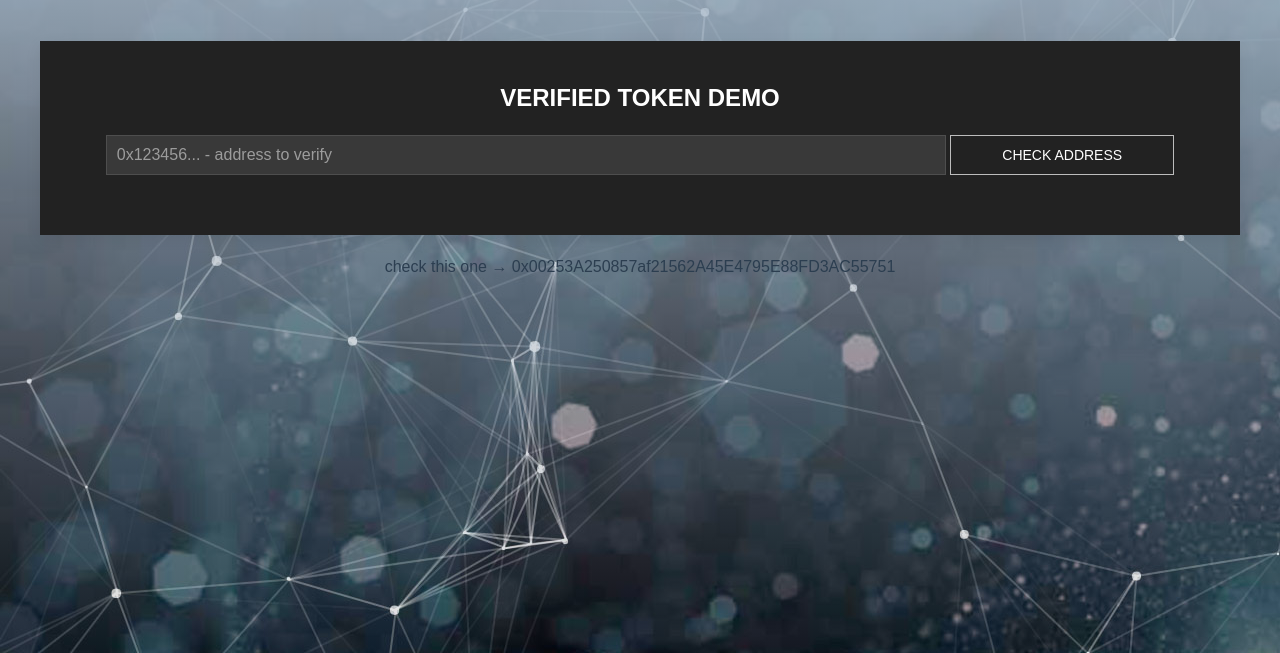
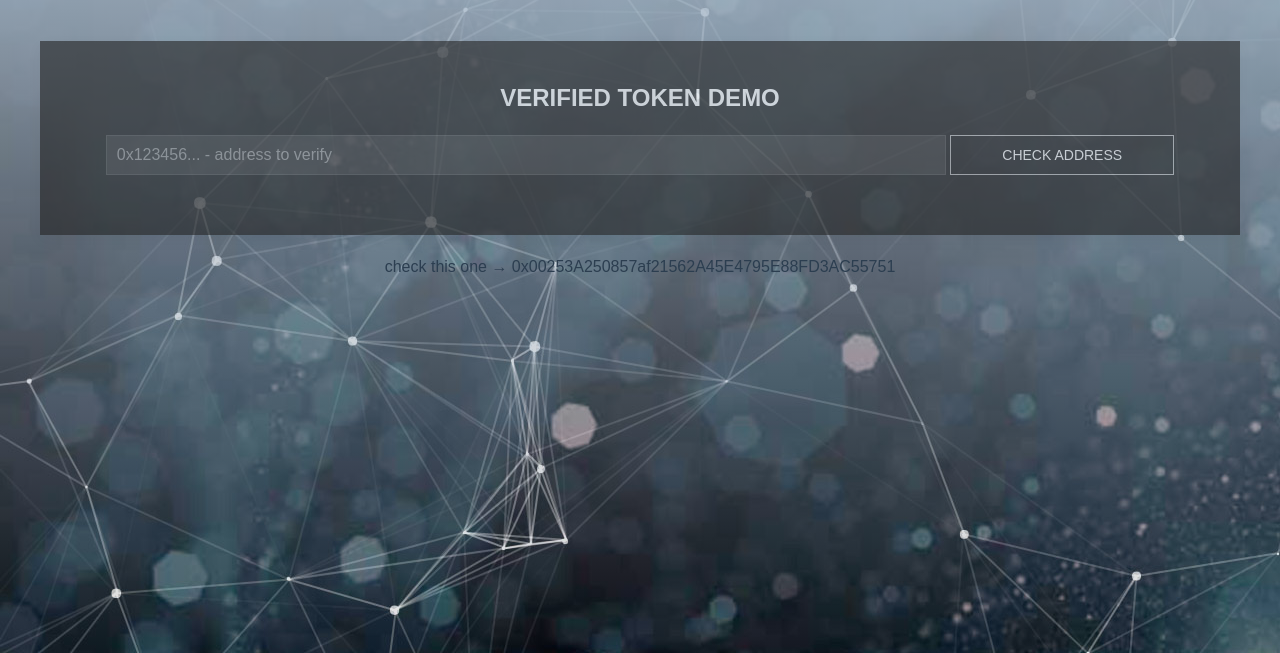
Before and after one commit to BlockchainTokenAssociation/VerifiedToken-PoC, a website: page index.html in a window 1280 px wide. Shown: the part 207-860 px from the top of the page. Drawn offline with Linux system fonts and the light colour scheme.

Commit message:
Update style.css

```diff
--- a/demo/style.css
+++ b/demo/style.css
@@ -19,3 +19,6 @@ h1, h2 {
     font-weight: bold;
     font-family: "Ubuntu Mono derivative Powerline", sans-serif;
 }
+.uk-card-secondary {
+    opacity: 0.6;
+}
```
